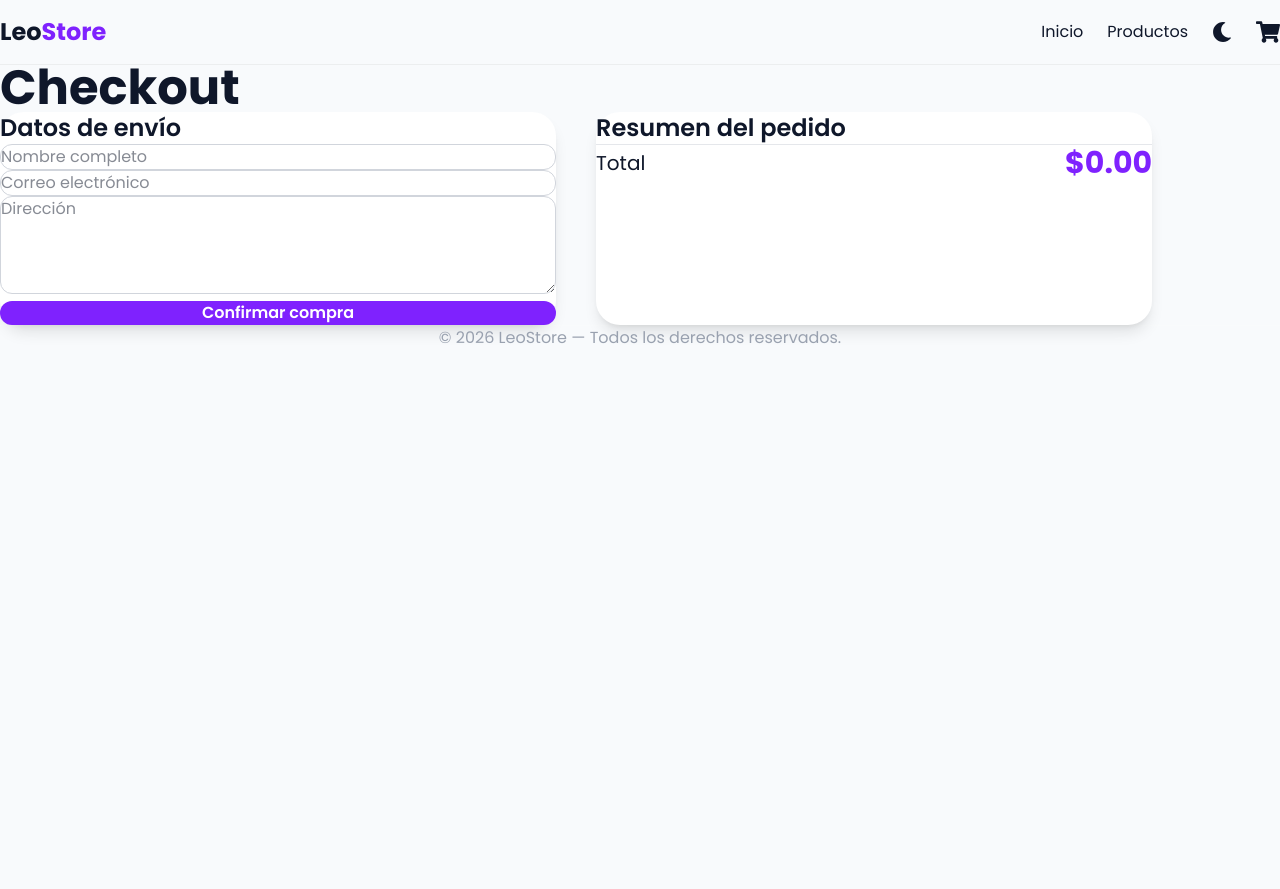
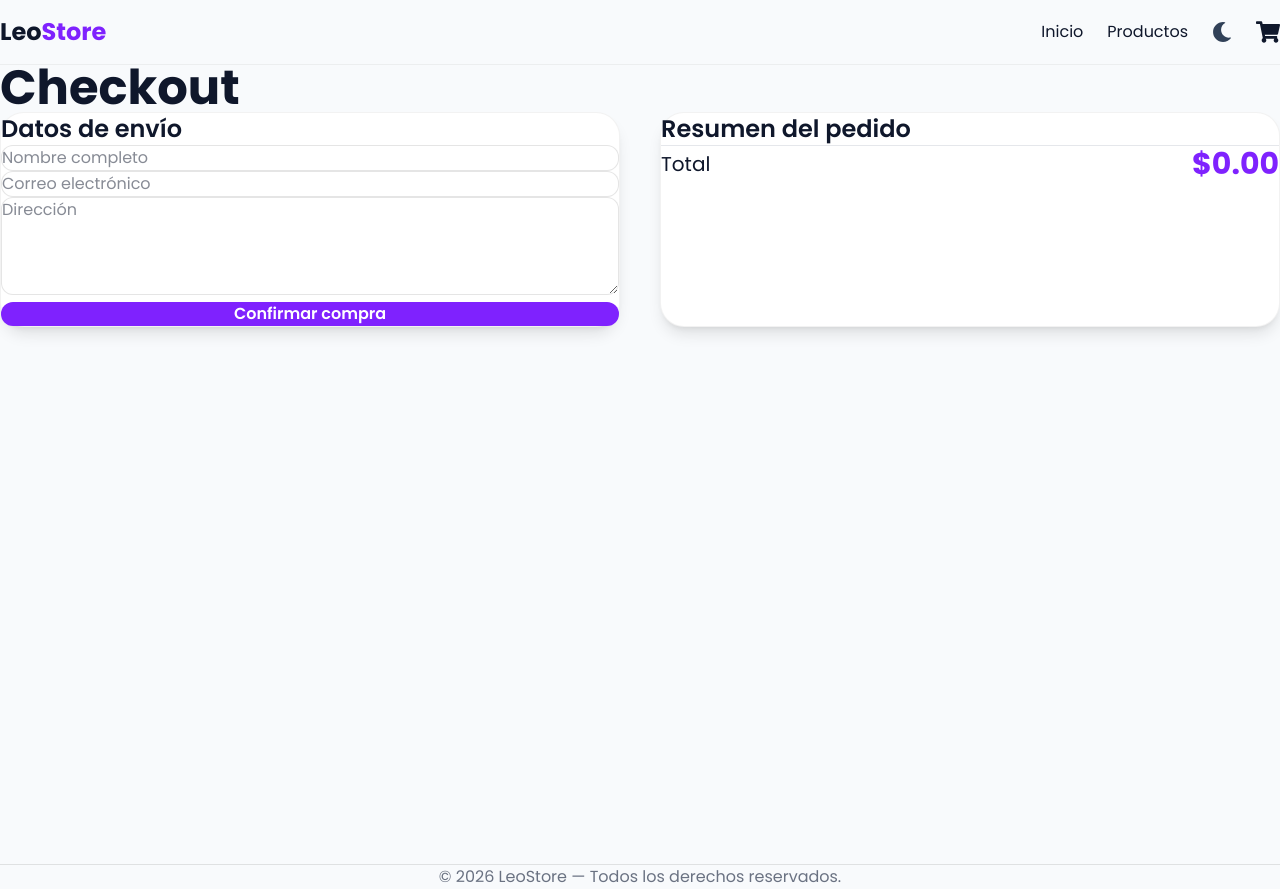
Before and after one commit to LeoFerreiro/ecommerce-leo, a React (Vite) app: page /checkout in a window 1280 px wide. Before the commit the page ends 800 px from the top, so only its background shows below. Built offline with nearby package versions, Linux system fonts and the light colour scheme.

Commit message:
temas y mas

```diff
--- a/src/components/CategoryFilter.jsx
+++ b/src/components/CategoryFilter.jsx
@@ -1,20 +1,27 @@
+import useTheme from "../hooks/useTheme";
+
 function CategoryFilter({
   categories,
   selectedCategory,
   setSelectedCategory,
 }) {
+  const { theme } = useTheme();
 
   return (
     <div className="flex flex-wrap gap-4 mb-10">
-
       <button
         onClick={() => setSelectedCategory("all")}
         className={`
-          px-6 py-3 rounded-full transition
+          px-6 py-3
+          rounded-full
+          transition
+
           ${
             selectedCategory === "all"
               ? "bg-violet-600 text-white"
-              : "bg-white border border-black/5 hover:border-violet-600"
+              : theme === "dark"
+              ? "bg-slate-900 border border-white/10 text-gray-200 hover:border-violet-600"
+              : "bg-white border border-black/5 text-slate-900 hover:border-violet-600"
           }
         `}
       >
@@ -22,26 +29,27 @@ function CategoryFilter({
       </button>
 
       {categories.map((category) => (
-
         <button
           key={category}
-          onClick={() =>
-            setSelectedCategory(category)
-          }
+          onClick={() => setSelectedCategory(category)}
           className={`
-            px-6 py-3 rounded-full transition capitalize
+            px-6 py-3
+            rounded-full
+            transition
+            capitalize
+
             ${
               selectedCategory === category
                 ? "bg-violet-600 text-white"
-                : "bg-white border border-black/5 hover:border-violet-600"
+                : theme === "dark"
+                ? "bg-slate-900 border border-white/10 text-gray-200 hover:border-violet-600"
+                : "bg-white border border-black/5 text-slate-900 hover:border-violet-600"
             }
           `}
         >
           {category}
         </button>
-
       ))}
-
     </div>
   );
 }
--- a/src/components/Footer.jsx
+++ b/src/components/Footer.jsx
@@ -1,8 +1,22 @@
+import useTheme from "../hooks/useTheme";
+
 function Footer() {
+  const { theme } = useTheme();
+
   return (
     <footer
-      className="border-t border-white/10
-      py-8 text-center text-gray-400"
+      className={`
+        py-8
+        text-center
+        transition-colors
+        duration-300
+
+        ${
+          theme === "dark"
+            ? "border-t border-white/10 text-gray-400"
+            : "border-t border-black/10 text-gray-500"
+        }
+      `}
     >
       © 2026 LeoStore — Todos los derechos reservados.
     </footer>
--- a/src/components/Navbar.jsx
+++ b/src/components/Navbar.jsx
@@ -7,7 +7,6 @@ import { FaMoon, FaSun } from "react-icons/fa";
 import useTheme from "../hooks/useTheme";
 
 function Navbar() {
-
   const { totalItems,openCart,} = useCart();
 
   const {
@@ -18,10 +17,17 @@ function Navbar() {
 
   return (
     <nav
-      className="fixed top-0 left-0 w-full z-50
-      bg-[#F8FAFC]/90 backdrop-blur-md
-      border-b border-black/5"
-    >
+  className={`
+    fixed top-0 left-0 w-full z-50
+    backdrop-blur-md
+    transition-colors duration-300
+    ${
+      theme === "dark"
+        ? "bg-slate-900/90 border-b border-white/10 text-white"
+        : "bg-[#F8FAFC]/90 border-b border-black/5 text-slate-900"
+    }
+  `}
+>
       <div
          className="max-w-7xl w-full mx-auto h-16
          px-6 flex items-center justify-between
@@ -30,7 +36,16 @@ function Navbar() {
 
         <Link
           to="/"
-          className="text-2xl font-bold"
+          className={`
+          text-2xl
+          font-bold
+          transition-colors
+          ${
+            theme === "dark"
+            ? "text-white"
+            : "text-slate-900"
+          }
+          `}
         >
           Leo
           <span className="text-violet-600">
@@ -56,11 +71,16 @@ function Navbar() {
 
           <button
               onClick={toggleTheme}
-              className="
+              className={`
               text-xl
+              transition
               hover:text-violet-600
-              transition
-              "
+              ${
+                theme === "dark"
+                ? "text-yellow-400"
+                : "text-slate-700"
+                }
+              `}
               >
               {theme === "dark"
                 ? <FaSun />
@@ -70,12 +90,17 @@ function Navbar() {
 
           <button
             onClick={openCart}
-            className="
+            className={`
             relative
             text-2xl
+            transition
             hover:text-violet-600
-            transition
-            "
+            ${
+              theme === "dark"
+              ? "text-white"
+              : "text-slate-900"
+            }
+          `}
           >
 
           <FaShoppingCart />
--- a/src/components/ProductCard.jsx
+++ b/src/components/ProductCard.jsx
@@ -3,58 +3,108 @@ import { FaShoppingCart } from "react-icons/fa";
 import { Link } from "react-router-dom";
 
 import useCart from "../hooks/useCart";
+import useTheme from "../hooks/useTheme";
 
 function ProductCard({ product }) {
-
+  const { theme } = useTheme();
   const { addToCart } = useCart();
 
   return (
-
     <Link to={`/product/${product.id}`}>
-
       <motion.div
         whileHover={{ y: -10 }}
         transition={{ duration: 0.3 }}
-        className="bg-white
-        border border-black/5
-        rounded-3xl overflow-hidden
-        p-5"
+        className={`
+          rounded-3xl
+          overflow-hidden
+          p-5
+          h-full
+          flex flex-col
+          transition-all duration-300
+          shadow-lg
+
+          ${
+            theme === "dark"
+              ? "bg-slate-900 border border-white/10"
+              : "bg-white border border-black/5"
+          }
+        `}
       >
-
         {/* Image */}
         <div
-          className="bg-white rounded-2xl
-          h-[250px] flex items-center justify-center p-6"
+          className={`
+            h-64
+            rounded-2xl
+            p-4
+            flex items-center justify-center
+
+            ${
+              theme === "dark"
+                ? "bg-slate-800"
+                : "bg-gray-100"
+            }
+          `}
         >
-
           <img
             src={product.image}
             alt={product.title}
-            className="h-full object-contain"
+            className="
+              w-full
+              h-full
+              object-contain
+            "
           />
-
         </div>
 
         {/* Info */}
-        <div className="mt-6">
-
-          <p className="text-violet-600 text-sm">
+        <div className="mt-6 flex-1 flex flex-col">
+          <p
+            className={
+              theme === "dark"
+                ? "text-violet-400 text-sm"
+                : "text-violet-600 text-sm"
+            }
+          >
             {product.category}
           </p>
 
           <h2
-            className="text-lg font-semibold
-            mt-2 line-clamp-2"
+            className={`
+              text-lg
+              font-semibold
+              mt-2
+              line-clamp-2
+
+              ${
+                theme === "dark"
+                  ? "text-white"
+                  : "text-slate-900"
+              }
+            `}
           >
             {product.title}
           </h2>
 
           <div
-            className="flex items-center
-            justify-between mt-6"
+            className="
+              flex items-center
+              justify-between
+              mt-auto
+              pt-6
+            "
           >
+            <span
+              className={`
+                text-2xl
+                font-bold
 
-            <span className="text-2xl font-bold">
+                ${
+                  theme === "dark"
+                    ? "text-white"
+                    : "text-slate-900"
+                }
+              `}
+            >
               ${product.price}
             </span>
 
@@ -63,25 +113,22 @@ function ProductCard({ product }) {
                 e.preventDefault();
                 addToCart(product);
               }}
-              className="w-12 h-12 rounded-full
-              bg-violet-600 hover:bg-violet-700
-              text-white
-              flex items-center justify-center
-              transition"
+              className="
+                w-12 h-12
+                rounded-full
+                bg-violet-600
+                hover:bg-violet-700
+                text-white
+                flex items-center justify-center
+                transition
+              "
             >
-
               <FaShoppingCart />
-
             </button>
-
           </div>
-
         </div>
-
       </motion.div>
-
     </Link>
-
   );
 }
 
--- a/src/components/SearchBar.jsx
+++ b/src/components/SearchBar.jsx
@@ -1,23 +1,49 @@
 import { FaSearch } from "react-icons/fa";
+import useTheme from "../hooks/useTheme";
 
 function SearchBar({ search, setSearch }) {
+  const { theme } = useTheme();
+
   return (
     <div
-      className="flex items-center gap-4
-      bg-white border border-black/5
-      rounded-2xl px-5 py-4"
+      className={`
+        flex items-center gap-4
+        rounded-2xl
+        px-5 py-4
+        transition-colors duration-300
+
+        ${
+          theme === "dark"
+            ? "bg-slate-900 border border-white/10"
+            : "bg-white border border-black/5"
+        }
+      `}
     >
-
-      <FaSearch className="text-gray-400" />
+      <FaSearch
+        className={
+          theme === "dark"
+            ? "text-gray-400"
+            : "text-gray-500"
+        }
+      />
 
       <input
         type="text"
         placeholder="Buscar productos..."
         value={search}
         onChange={(e) => setSearch(e.target.value)}
-        className="w-full outline-none bg-transparent"
+        className={`
+          w-full
+          outline-none
+          bg-transparent
+
+          ${
+            theme === "dark"
+              ? "text-white placeholder:text-gray-400"
+              : "text-slate-900 placeholder:text-gray-500"
+          }
+        `}
       />
-
     </div>
   );
 }
--- a/src/pages/Checkout.jsx
+++ b/src/pages/Checkout.jsx
@@ -4,15 +4,13 @@ import { useNavigate } from "react-router-dom";
 import { toast } from "react-toastify";
 
 import useCart from "../hooks/useCart";
+import useTheme from "../hooks/useTheme";
 
 function Checkout() {
-
+  const { theme } = useTheme();
   const navigate = useNavigate();
 
-  const {
-    cartItems,
-    clearCart,
-  } = useCart();
+  const { cartItems, clearCart } = useCart();
 
   const [formData, setFormData] = useState({
     name: "",
@@ -21,8 +19,7 @@ function Checkout() {
   });
 
   const total = cartItems.reduce(
-    (acc, item) =>
-      acc + item.price * item.quantity,
+    (acc, item) => acc + item.price * item.quantity,
     0
   );
 
@@ -55,26 +52,43 @@ function Checkout() {
   }
 
   return (
-    <section className="max-w-6xl mx-auto px-6 py-20">
+    <section
+      className={`
+        min-h-screen
+        px-6
+        py-20
+        transition-colors
+        duration-300
 
+        ${
+          theme === "dark"
+            ? "bg-slate-950 text-white"
+            : "bg-[#F8FAFC] text-slate-900"
+        }
+      `}
+    >
+      <div className="max-w-7xl mx-auto">
         <h1 className="text-5xl font-bold mb-12">
           Checkout
         </h1>
 
         <div className="grid lg:grid-cols-2 gap-10">
-
           {/* Formulario */}
           <form
             onSubmit={handleSubmit}
-          className="
-          bg-white
+            className={`
               rounded-3xl
               shadow-lg
               p-8
               space-y-6
-          "
+
+              ${
+                theme === "dark"
+                  ? "bg-slate-900 border border-white/10"
+                  : "bg-white border border-black/5"
+              }
+            `}
           >
-
             <h2 className="text-2xl font-semibold">
               Datos de envío
             </h2>
@@ -85,15 +99,20 @@ function Checkout() {
               placeholder="Nombre completo"
               value={formData.name}
               onChange={handleChange}
-            className="
+              className={`
                 w-full
+                p-4
+                rounded-xl
                 border
-            border-gray-300
-            rounded-xl
-            p-4
                 outline-none
                 focus:border-violet-600
-            "
+
+                ${
+                  theme === "dark"
+                    ? "bg-slate-800 border-white/10 text-white placeholder:text-gray-400"
+                    : "bg-white border-black/10 text-slate-900"
+                }
+              `}
             />
 
             <input
@@ -102,15 +121,20 @@ function Checkout() {
               placeholder="Correo electrónico"
               value={formData.email}
               onChange={handleChange}
-            className="
+              className={`
                 w-full
+                p-4
+                rounded-xl
                 border
-            border-gray-300
-            rounded-xl
-            p-4
                 outline-none
                 focus:border-violet-600
-            "
+
+                ${
+                  theme === "dark"
+                    ? "bg-slate-800 border-white/10 text-white placeholder:text-gray-400"
+                    : "bg-white border-black/10 text-slate-900"
+                }
+              `}
             />
 
             <textarea
@@ -119,15 +143,20 @@ function Checkout() {
               value={formData.address}
               onChange={handleChange}
               rows="4"
-            className="
+              className={`
                 w-full
+                p-4
+                rounded-xl
                 border
-            border-gray-300
-            rounded-xl
-            p-4
                 outline-none
                 focus:border-violet-600
-            "
+
+                ${
+                  theme === "dark"
+                    ? "bg-slate-800 border-white/10 text-white placeholder:text-gray-400"
+                    : "bg-white border-black/10 text-slate-900"
+                }
+              `}
             />
 
             <button
@@ -145,44 +174,55 @@ function Checkout() {
             >
               Confirmar compra
             </button>
-
           </form>
 
           {/* Resumen */}
           <div
-          className="
-          bg-white
+            className={`
               rounded-3xl
               shadow-lg
               p-8
-          "
+
+              ${
+                theme === "dark"
+                  ? "bg-slate-900 border border-white/10"
+                  : "bg-white border border-black/5"
+              }
+            `}
           >
-
             <h2 className="text-2xl font-semibold mb-6">
               Resumen del pedido
             </h2>
 
             <div className="space-y-4">
-
               {cartItems.map((item) => (
-
                 <div
                   key={item.id}
-                className="
+                  className={`
                     flex
                     justify-between
                     border-b
-                border-gray-200
                     pb-3
-                "
+
+                    ${
+                      theme === "dark"
+                        ? "border-white/10"
+                        : "border-gray-200"
+                    }
+                  `}
                 >
-
                   <div>
                     <p className="font-medium">
                       {item.title}
                     </p>
 
-                  <p className="text-sm text-gray-500">
+                    <p
+                      className={
+                        theme === "dark"
+                          ? "text-sm text-gray-300"
+                          : "text-sm text-gray-500"
+                      }
+                    >
                       Cantidad: {item.quantity}
                     </p>
                   </div>
@@ -194,25 +234,26 @@ function Checkout() {
                       item.quantity
                     ).toFixed(2)}
                   </span>
-
                 </div>
-
               ))}
-
             </div>
 
             <div
-            className="
+              className={`
                 mt-8
                 pt-6
                 border-t
-            border-gray-200
                 flex
                 justify-between
                 items-center
-            "
+
+                ${
+                  theme === "dark"
+                    ? "border-white/10"
+                    : "border-gray-200"
+                }
+              `}
             >
-
               <span className="text-xl">
                 Total
               </span>
@@ -220,13 +261,10 @@ function Checkout() {
               <span className="text-3xl font-bold text-violet-600">
                 ${total.toFixed(2)}
               </span>
-
             </div>
-
           </div>
-
         </div>
-
+      </div>
     </section>
   );
 }
--- a/src/pages/ProductDetails.jsx
+++ b/src/pages/ProductDetails.jsx
@@ -1,38 +1,42 @@
 import { useEffect, useState } from "react";
-
 import { useParams } from "react-router-dom";
-
 import { motion } from "framer-motion";
 
 import { getProduct } from "../services/api";
 
 import useCart from "../hooks/useCart";
+import useTheme from "../hooks/useTheme";
 
 function ProductDetails() {
-
   const { id } = useParams();
 
   const { addToCart } = useCart();
+  const { theme } = useTheme();
 
   const [product, setProduct] = useState(null);
 
   useEffect(() => {
-
     async function loadProduct() {
-
       const data = await getProduct(id);
-
       setProduct(data);
     }
 
     loadProduct();
-
   }, [id]);
 
   if (!product) {
-
     return (
-      <div className="min-h-screen flex items-center justify-center">
+      <div
+        className={`
+          min-h-screen
+          flex items-center justify-center
+          ${
+            theme === "dark"
+              ? "text-white"
+              : "text-slate-900"
+          }
+        `}
+      >
         Loading...
       </div>
     );
@@ -40,7 +44,6 @@ function ProductDetails() {
 
   return (
     <section className="max-w-7xl mx-auto px-6 py-20">
-
       <div className="grid lg:grid-cols-2 gap-20 items-center">
 
         {/* Image */}
@@ -48,17 +51,27 @@ function ProductDetails() {
           initial={{ opacity: 0, x: -80 }}
           animate={{ opacity: 1, x: 0 }}
           transition={{ duration: 0.8 }}
-          className="bg-white rounded-[40px]
-          border border-black/5
-          p-20"
+          className={`
+            rounded-[40px]
+            p-20
+            transition-colors duration-300
+
+            ${
+              theme === "dark"
+                ? "bg-slate-900 border border-white/10"
+                : "bg-white border border-black/5"
+            }
+          `}
         >
-
           <img
             src={product.image}
             alt={product.title}
-            className="w-full h-[500px] object-contain"
+            className="
+              w-full
+              h-[500px]
+              object-contain
+            "
           />
-
         </motion.div>
 
         {/* Info */}
@@ -67,48 +80,84 @@ function ProductDetails() {
           animate={{ opacity: 1, x: 0 }}
           transition={{ duration: 0.8 }}
         >
-
-          <p className="text-violet-600 capitalize">
+          <p
+            className={
+              theme === "dark"
+                ? "text-violet-400 capitalize"
+                : "text-violet-600 capitalize"
+            }
+          >
             {product.category}
           </p>
 
           <h1
-            className="text-5xl font-bold
-            mt-4 leading-tight"
+            className={`
+              text-5xl
+              font-bold
+              mt-4
+              leading-tight
+
+              ${
+                theme === "dark"
+                  ? "text-white"
+                  : "text-slate-900"
+              }
+            `}
           >
             {product.title}
           </h1>
 
           <p
-            className="text-gray-500
-            text-lg leading-8 mt-8"
+            className={`
+              text-lg
+              leading-8
+              mt-8
+
+              ${
+                theme === "dark"
+                  ? "text-gray-300"
+                  : "text-gray-500"
+              }
+            `}
           >
             {product.description}
           </p>
 
           <div className="mt-10">
+            <span
+              className={`
+                text-5xl
+                font-bold
 
-            <span className="text-5xl font-bold">
+                ${
+                  theme === "dark"
+                    ? "text-white"
+                    : "text-slate-900"
+                }
+              `}
+            >
               ${product.price}
             </span>
-
           </div>
 
           <button
             onClick={() => addToCart(product)}
-            className="mt-10
-            px-10 py-5 rounded-2xl
-            bg-violet-600 hover:bg-violet-700
-            text-white transition
-            font-semibold"
+            className="
+              mt-10
+              px-10 py-5
+              rounded-2xl
+              bg-violet-600
+              hover:bg-violet-700
+              text-white
+              transition
+              font-semibold
+            "
           >
             Agregar al carrito
           </button>
-
         </motion.div>
 
       </div>
-
     </section>
   );
 }
```
Lines whose indentation alone changed are shown as unchanged.
